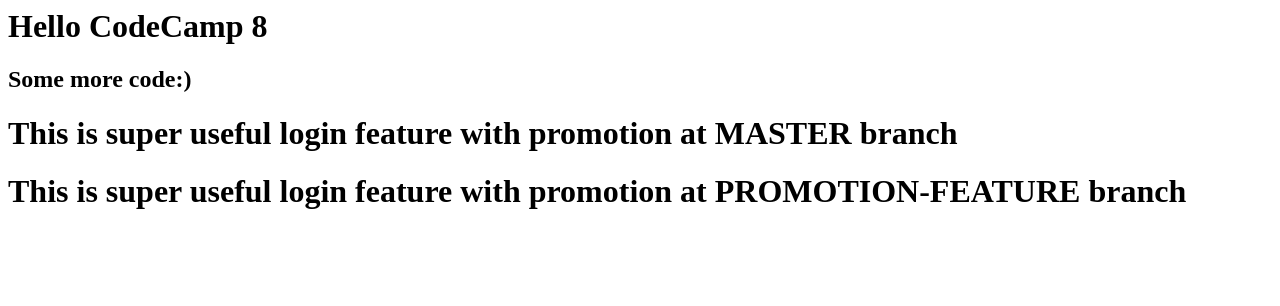
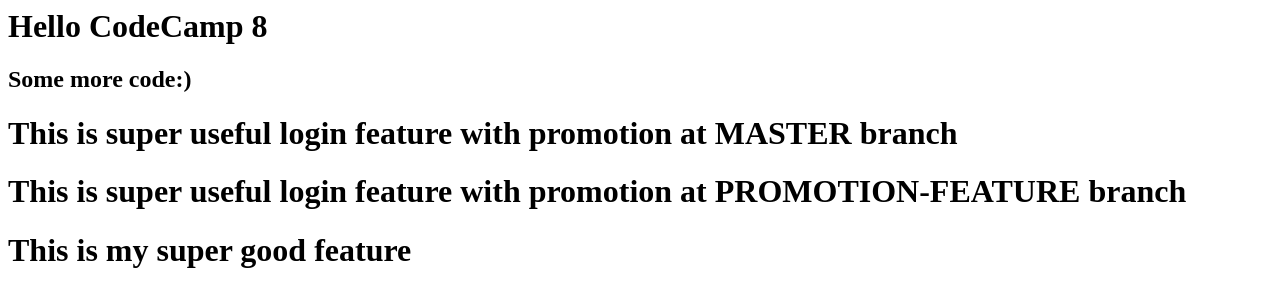
Before and after one commit to winny247/learn-git-test, a plain HTML site: page index.html in a window 1280 px wide. Drawn offline with Linux system fonts and the light colour scheme.

Commit message:
my feature

```diff
--- a/index.html
+++ b/index.html
@@ -3,3 +3,5 @@
 
 <h1>This is super useful login feature with promotion at MASTER branch</h1>
 <h1>This is super useful login feature with promotion at PROMOTION-FEATURE branch</h1>
+
+<h1>This is my super good feature</h1>
```
